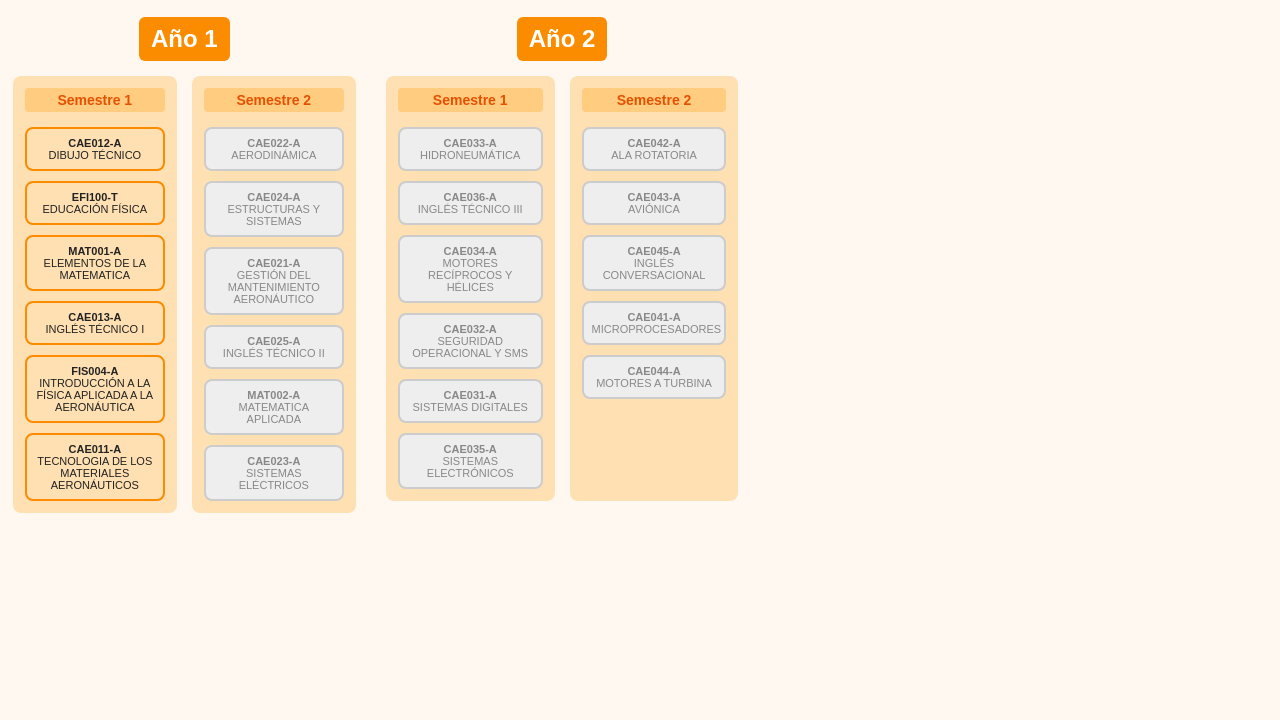
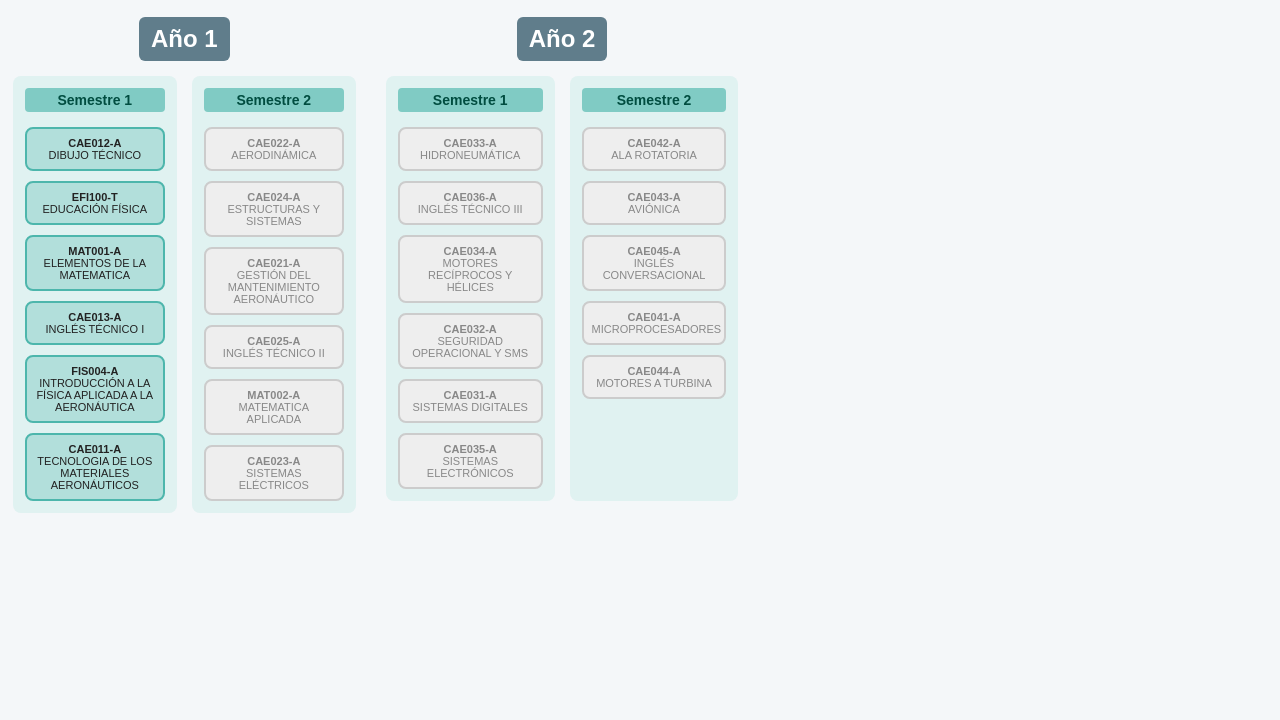
Before and after one commit to cedaerusm/Malla-Interactiva-TUMA, a plain HTML site: page index.html in a window 1280 px wide. Shown: the part 80-800 px from the top of the page. Drawn offline with Linux system fonts and the light colour scheme.

Commit message:
Update styles.css

```diff
--- a/styles.css
+++ b/styles.css
@@ -1,6 +1,6 @@
 body {
   font-family: Arial, sans-serif;
-  background-color: #fff8f0;
+  background-color: #f4f7f9;
   color: #222;
   text-align: center;
   margin: 0;
@@ -10,7 +10,7 @@ body {
 }
 
 h1 {
-  background-color: #fb8c00;
+  background-color: #546e7a;
   color: white;
   padding: 20px;
   margin: 0 0 20px 0;
@@ -33,7 +33,7 @@ h1 {
 }
 
 .columna-ano h2 {
-  background-color: #fb8c00;
+  background-color: #607d8b;
   padding: 8px 12px;
   margin: 0;
   border-radius: 6px;
@@ -50,7 +50,7 @@ h1 {
   display: flex;
   flex-direction: column;
   gap: 10px;
-  background-color: #ffe0b2;
+  background-color: #e0f2f1;
   padding: 12px;
   border-radius: 8px;
   flex: 1;
@@ -60,19 +60,19 @@ h1 {
 .semestre h3 {
   margin: 0 0 5px 0;
   font-size: 14px;
-  background-color: #ffcc80;
+  background-color: #80cbc4;
   border-radius: 4px;
   padding: 4px;
-  color: #e65100;
+  color: #004d40;
 }
 
 .ramo {
-  background-color: #ffe0b2;
+  background-color: #b2dfdb;
   border-radius: 8px;
   padding: 8px;
   font-size: 11px;
   cursor: pointer;
-  border: 2px solid #fb8c00;
+  border: 2px solid #4db6ac;
   transition: 0.3s;
 }
 
@@ -88,7 +88,7 @@ h1 {
 }
 
 .ramo.aprobado {
-  background-color: #ffb74d;
+  background-color: #4db6ac;
   color: white;
-  border-color: #e65100;
+  border-color: #00796b;
 }
```
